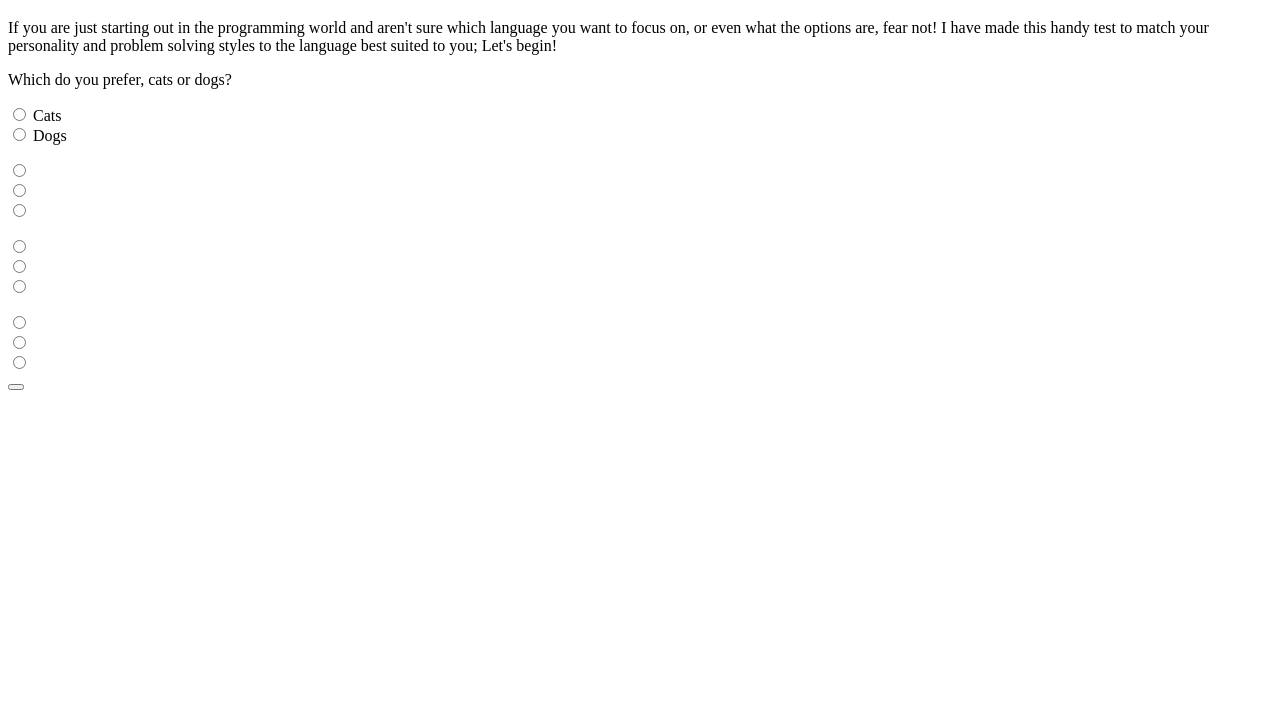
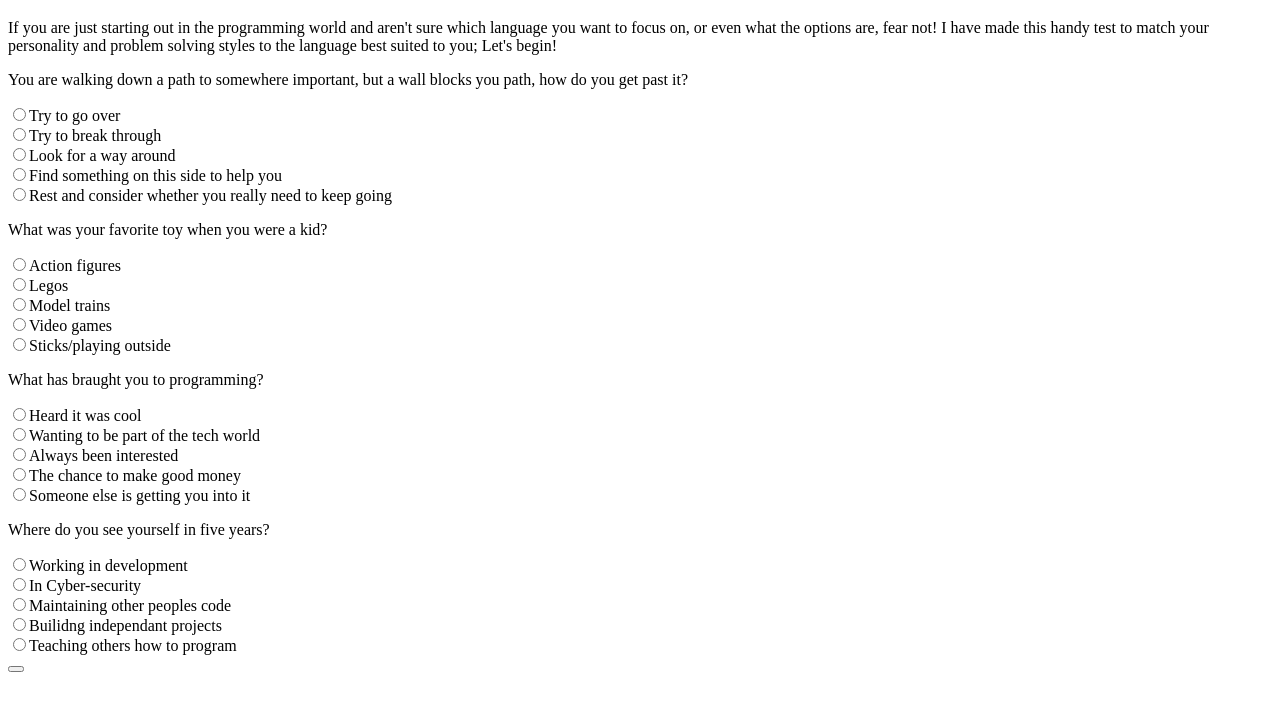
Before and after one commit to ELee-Wuollet13/code-guide, a plain HTML site: page index.html in a window 1280 px wide. Shown: the part 61-772 px from the top of the page. Drawn offline with Linux system fonts and the light colour scheme.

Commit message:
set questions, remove binary devider and add more radio options

```diff
--- a/index.html
+++ b/index.html
@@ -12,27 +12,36 @@
 
   <form class=questions>
     <div class="contentBox">
-      <p >Which do you prefer, cats or dogs?</p>
-      <input type="radio" name="simple" value="male"> Cats<br>
-      <input type="radio" name="complex" value="female"> Dogs<br>
+      <p>You are walking down a path to somewhere important, but a wall blocks you path, how do you get past it?</p>
+      <input type="radio" name="question1" value="-2">Try to go over<br>
+      <input type="radio" name="question1" value="-1">Try to break through<br>
+      <input type="radio" name="question1" value="0">Look for a way around<br>
+      <input type="radio" name="question1" value="1">Find something on this side to help you<br>
+      <input type="radio" name="question1" value="2">Rest and consider whether you really need to keep going
     </div>
     <div class="contentBox">
-      <p></p>
-      <input type="radio" name="question1" value="1"><br>
-      <input type="radio" name="question1" value="0"><br>
-      <input type="radio" name="question1" value="-1">
+      <p>What was your favorite toy when you were a kid?</p>
+      <input type="radio" name="question2" value="-2">Action figures<br>
+      <input type="radio" name="question2" value="-1">Legos<br>
+      <input type="radio" name="question2" value="0">Model trains<br>
+      <input type="radio" name="question2" value="1">Video games<br>
+      <input type="radio" name="question2" value="2">Sticks/playing outside
     </div>
     <div class="contentBox">
-      <p></p>
-      <input type="radio" name="question2" value="-1"><br>
-      <input type="radio" name="question2" value="1"><br>
-      <input type="radio" name="question2" value="0">
+      <p>What has braught you to programming?</p>
+      <input type="radio" name="question3" value="-2">Heard it was cool<br>
+      <input type="radio" name="question3" value="-1">Wanting to be part of the tech world<br>
+      <input type="radio" name="question3" value="0">Always been interested<br>
+      <input type="radio" name="question3" value="1">The chance to make good money<br>
+      <input type="radio" name="question3" value="2">Someone else is getting you into it
     </div>
     <div class="contentBox">
-      <p></p>
-      <input type="radio" name="question3" value="-1"><br>
-      <input type="radio" name="question3" value="0"><br>
-      <input type="radio" name="question3" value="1">
+      <p>Where do you see yourself in five years?</p>
+      <input type="radio" name="question4" value="-2">Working in development<br>
+      <input type="radio" name="question4" value="-1">In Cyber-security<br>
+      <input type="radio" name="question4" value="0">Maintaining other peoples code<br>
+      <input type="radio" name="question4" value="1">Builidng independant projects<br>
+      <input type="radio" name="question4" value="2">Teaching others how to program
     </div>
     <div class="contentBox">
       <button type="submit" id="button"></button>
```
